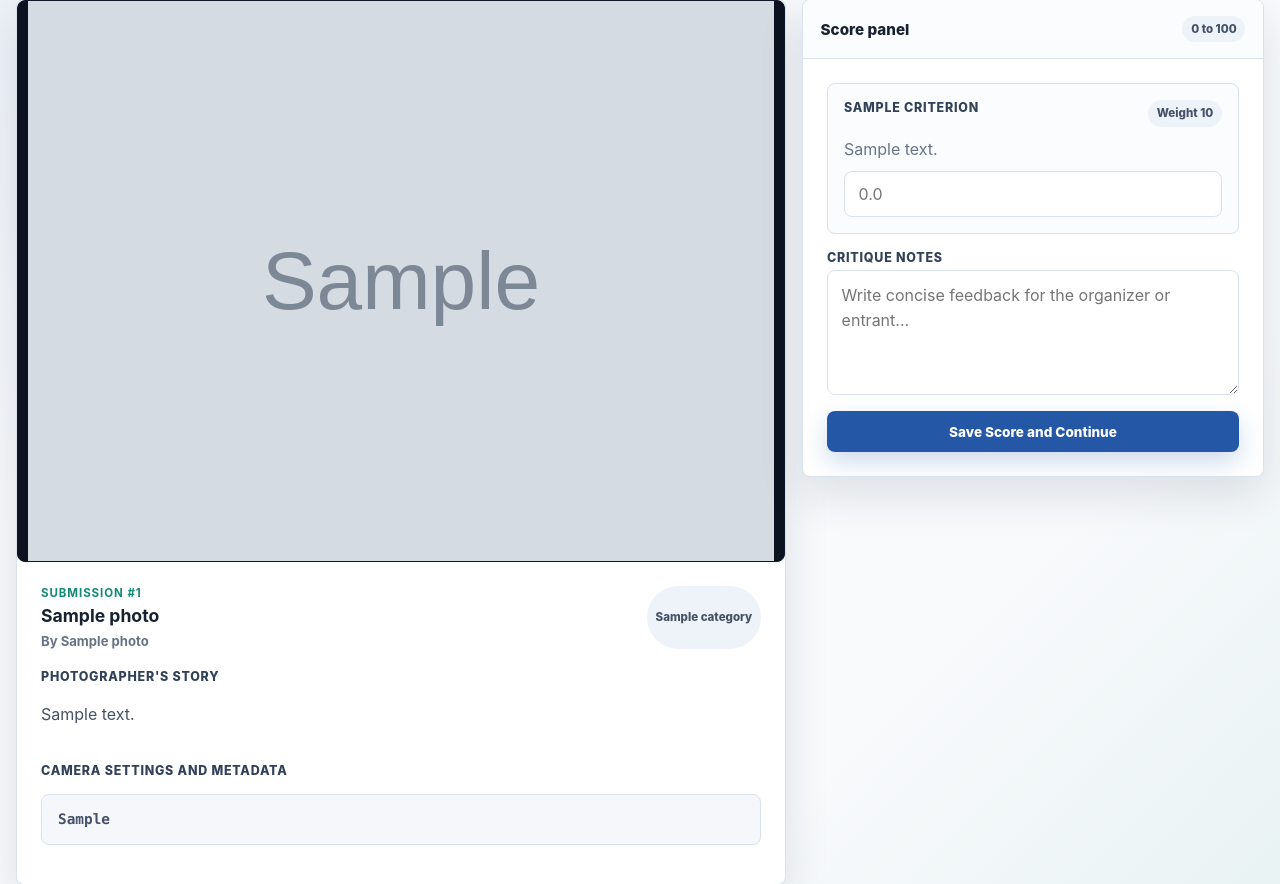
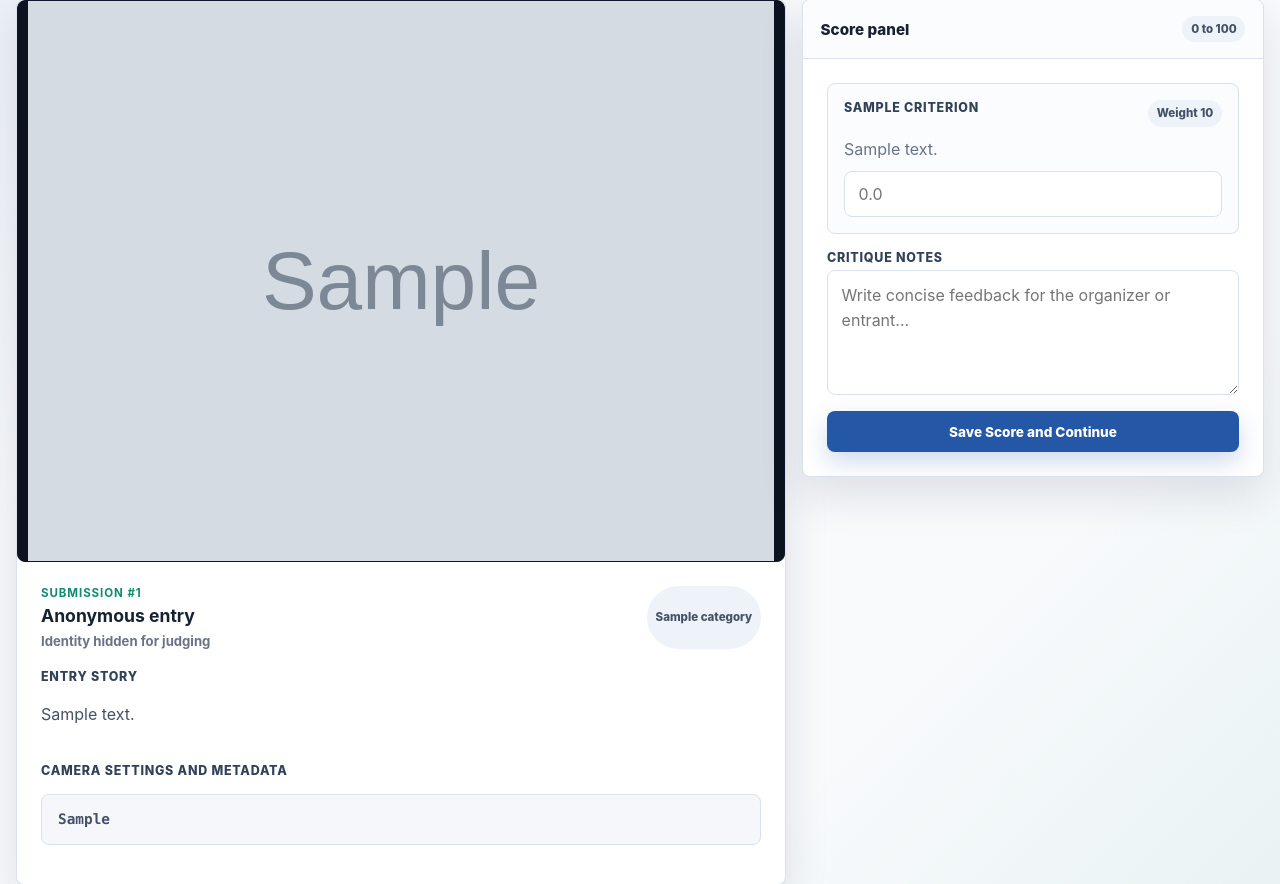
Before and after one commit to MenradHolm/simplyjudge, a Django app: template judging_app/templates/judging_app/judge.html in a window 1280 px wide. Shown: the part 228-1112 px from the top of the page. Run offline with Django 3.2, Linux system fonts and the light colour scheme; the template is opened without the code that fills it: most values are stand-ins (such as "Sample title", 1, 10 or a date in 2020); grey boxes marked "Sample" are stand-in pictures.

Commit message:
Anonymize judge-facing entry details

```diff
--- a/judging_app/templates/judging_app/judge.html
+++ b/judging_app/templates/judging_app/judge.html
@@ -15,21 +15,21 @@
     <div class="split-layout">
         <section class="panel">
             <div class="photo-stage">
-                <img src="{{ photo.image.url }}" alt="{{ photo.title }}">
+                <img src="{{ photo.image.url }}" alt="Anonymous competition submission">
             </div>
             <div class="panel-padded">
                 <div class="card-top" style="margin-bottom: 1rem;">
                     <div>
                         <p class="eyebrow" style="margin-bottom: 0.35rem;">Submission #{{ photo.id }}</p>
-                        <h3 class="competition-name">{{ photo.title }}</h3>
-                        <p class="card-meta">By {{ photo.photographer_name }}</p>
+                        <h3 class="competition-name">Anonymous entry</h3>
+                        <p class="card-meta">Identity hidden for judging</p>
                     </div>
                     <span class="tag tag-neutral">{{ photo.category }}</span>
                 </div>
 
                 <div class="grid">
                     <div>
-                        <span class="field-label">Photographer's story</span>
+                        <span class="field-label">Entry story</span>
                         {% if photo.description %}
                             <p class="page-copy" style="white-space: pre-wrap;">{{ photo.description }}</p>
                         {% else %}
--- a/judging_app/templates/judging_app/leaderboard.html
+++ b/judging_app/templates/judging_app/leaderboard.html
@@ -27,10 +27,10 @@
             {% for photo in photos %}
                 <article class="leaderboard-row">
                     <div class="rank">#{{ forloop.counter }}</div>
-                    <img class="thumb" src="{{ photo.image.url }}" alt="{{ photo.title }}">
+                    <img class="thumb" src="{{ photo.image.url }}" alt="Anonymous ranked submission">
                     <div>
-                        <h3 class="competition-name">{{ photo.title }}</h3>
-                        <p class="card-meta">By {{ photo.photographer_name }}</p>
+                        <h3 class="competition-name">Submission #{{ photo.id }}</h3>
+                        <p class="card-meta">Entrant identity hidden</p>
                         <span class="tag tag-neutral" style="margin-top: 0.55rem;">{{ photo.category }}</span>
                     </div>
                     <div class="leaderboard-score">
```
